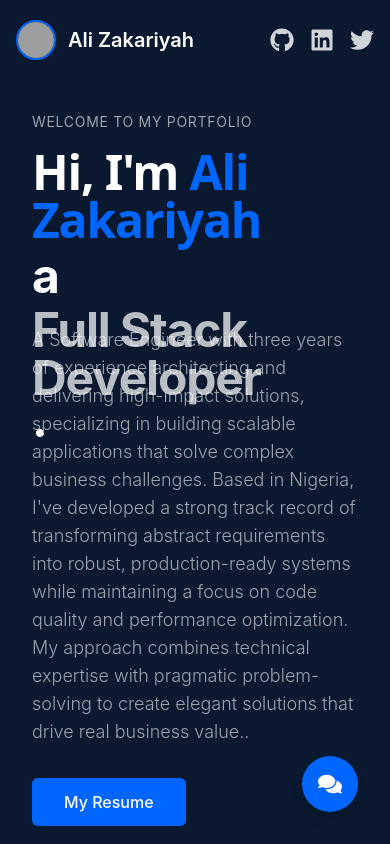
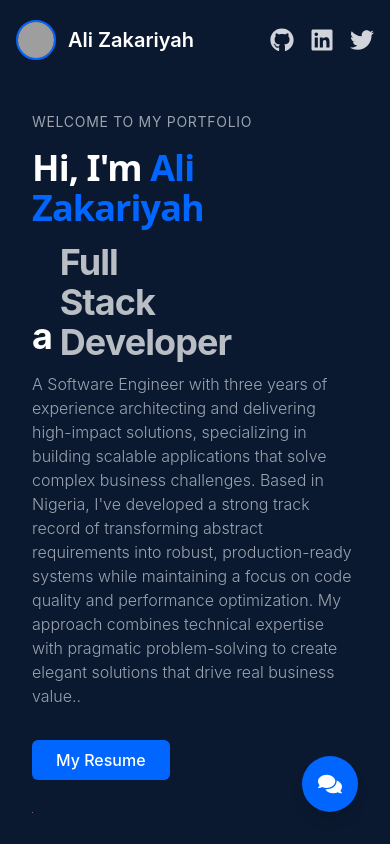
Before and after one commit to alibaba0010/My-Portfolio, a React (Vite) app: page / in a window 390 px wide. Shown: the top 844 px of the page. Built offline with nearby package versions, Linux system fonts and the light colour scheme; grey boxes are pictures that could not be loaded.

Commit message:
minor changes to hero to make it responsive

```diff
--- a/src/components/Hero.jsx
+++ b/src/components/Hero.jsx
@@ -30,9 +30,9 @@ function Hero() {
   };
 
   return (
-    <section className="relative py-12 md:py-16 overflow-hidden">
+    <section className="relative py-12 md:py-16 lg:py-20 xl:py-24 overflow-hidden">
       <div className="container mx-auto px-4">
-        <div className="grid grid-cols-1 md:grid-cols-2 gap-8 items-center">
+        <div className="grid grid-cols-1 lg:grid-cols-2 gap-8 items-center">
           <motion.div
             className="z-10"
             initial={{ opacity: 0, x: -20 }}
@@ -48,7 +48,7 @@ function Hero() {
               Welcome to my portfolio
             </motion.p>
             <motion.h1
-              className="text-5xl md:text-6xl font-bold mb-4 tracking-tight"
+              className="text-4xl sm:text-5xl md:text-6xl font-bold mb-4 tracking-tight"
               initial={{ opacity: 0, y: 20 }}
               animate={{ opacity: 1, y: 0 }}
               transition={{ duration: 0.5 }}
@@ -60,7 +60,7 @@ function Hero() {
               >
                 Hi, I'm <span className="text-[#0066ff]">Ali Zakariyah</span>
               </motion.span>
-              <motion.span className="block text-white mt-2 h-[1.2em]">
+              <motion.span className="block text-white mt-2">
                 a{" "}
                 <AnimatePresence mode="wait">
                   <motion.span
@@ -71,38 +71,44 @@ function Hero() {
                     transition={{ duration: 0.5 }}
                     className="inline-block"
                   >
-                    {roles[roleIndex]}
+                    <span className="hidden sm:inline">{roles[roleIndex]}</span>
+                    <span className="sm:hidden">
+                      {roles[roleIndex].split(" ").map((word, i) => (
+                        <span key={i} className="block">
+                          {word}
+                        </span>
+                      ))}
+                    </span>
                   </motion.span>
                 </AnimatePresence>
-                .
               </motion.span>
             </motion.h1>
             <motion.p
-              className="text-lg mb-8 text-gray-400 max-w-2xl font-light"
+              className="text-base sm:text-lg mb-8 text-gray-400 max-w-2xl font-light"
               initial={{ opacity: 0, y: 20 }}
               animate={{ opacity: 1, y: 0 }}
               transition={{ duration: 0.5, delay: 0.4 }}
             >
-              A Software Engineer with three years of experience
-              architecting and delivering high-impact solutions, specializing in
-              building scalable applications that solve complex business
-              challenges. Based in Nigeria, I've developed a strong track record
-              of transforming abstract requirements into robust,
-              production-ready systems while maintaining a focus on code quality
-              and performance optimization. My approach combines technical
-              expertise with pragmatic problem-solving to create elegant
-              solutions that drive real business value..
+              A Software Engineer with three years of experience architecting
+              and delivering high-impact solutions, specializing in building
+              scalable applications that solve complex business challenges.
+              Based in Nigeria, I've developed a strong track record of
+              transforming abstract requirements into robust, production-ready
+              systems while maintaining a focus on code quality and performance
+              optimization. My approach combines technical expertise with
+              pragmatic problem-solving to create elegant solutions that drive
+              real business value..
             </motion.p>
             <motion.button
               onClick={scrollToAbout}
-              className="px-8 py-3 bg-[#0066ff] text-white rounded-md font-medium hover:bg-[#0052cc] transition-colors"
+              className="px-6 sm:px-8 py-2 sm:py-3 bg-[#0066ff] text-white rounded-md font-medium hover:bg-[#0052cc] transition-colors"
               whileHover={{ scale: 1.05 }}
               whileTap={{ scale: 0.95 }}
             >
               My Resume
             </motion.button>
           </motion.div>
-          <div className="relative w-full h-full min-h-[300px] md:min-h-[400px]">
+          <div className="relative w-full h-full min-h-[300px] md:min-h-[400px] lg:min-h-[500px]">
             <BackgroundAnimation />
           </div>
         </div>
```
